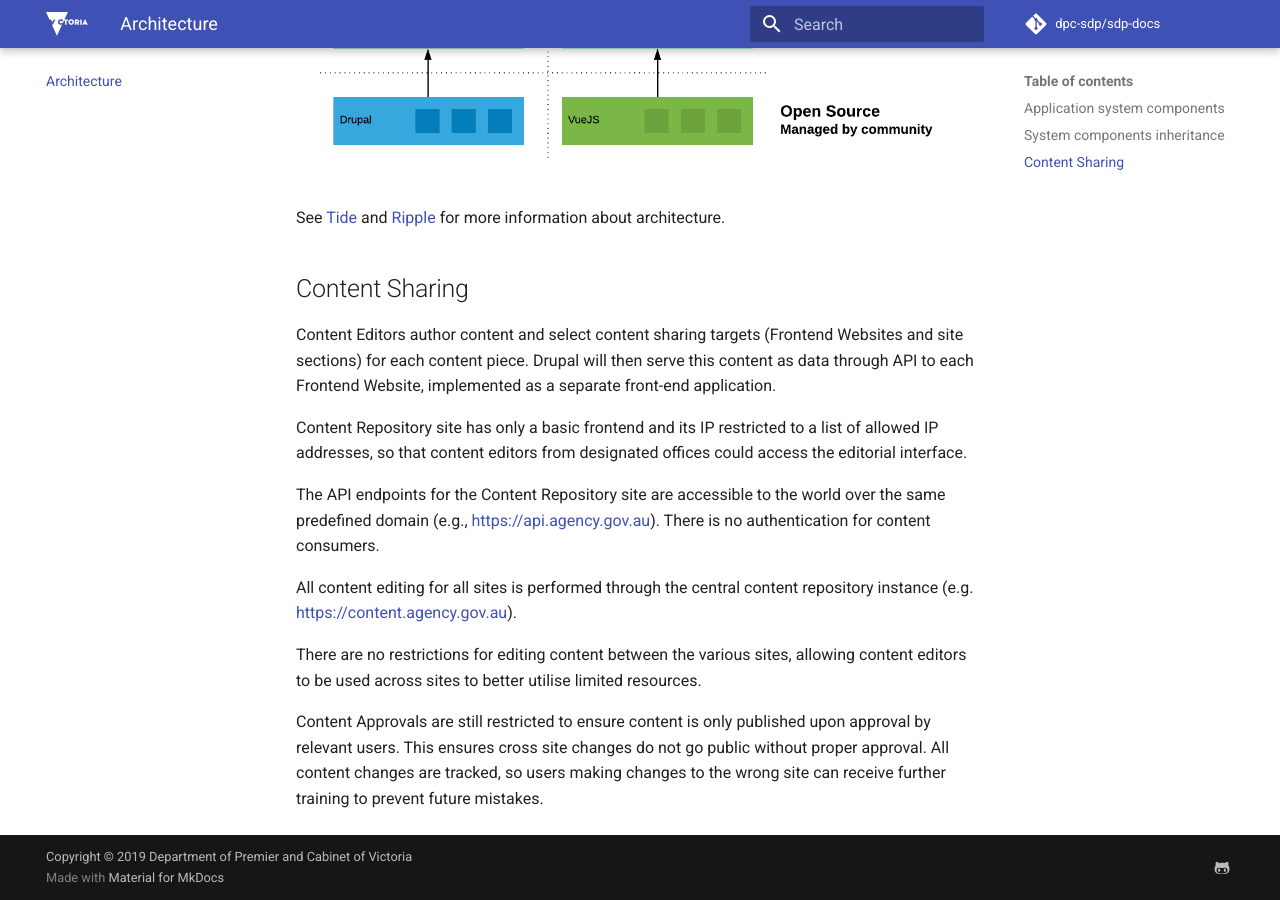
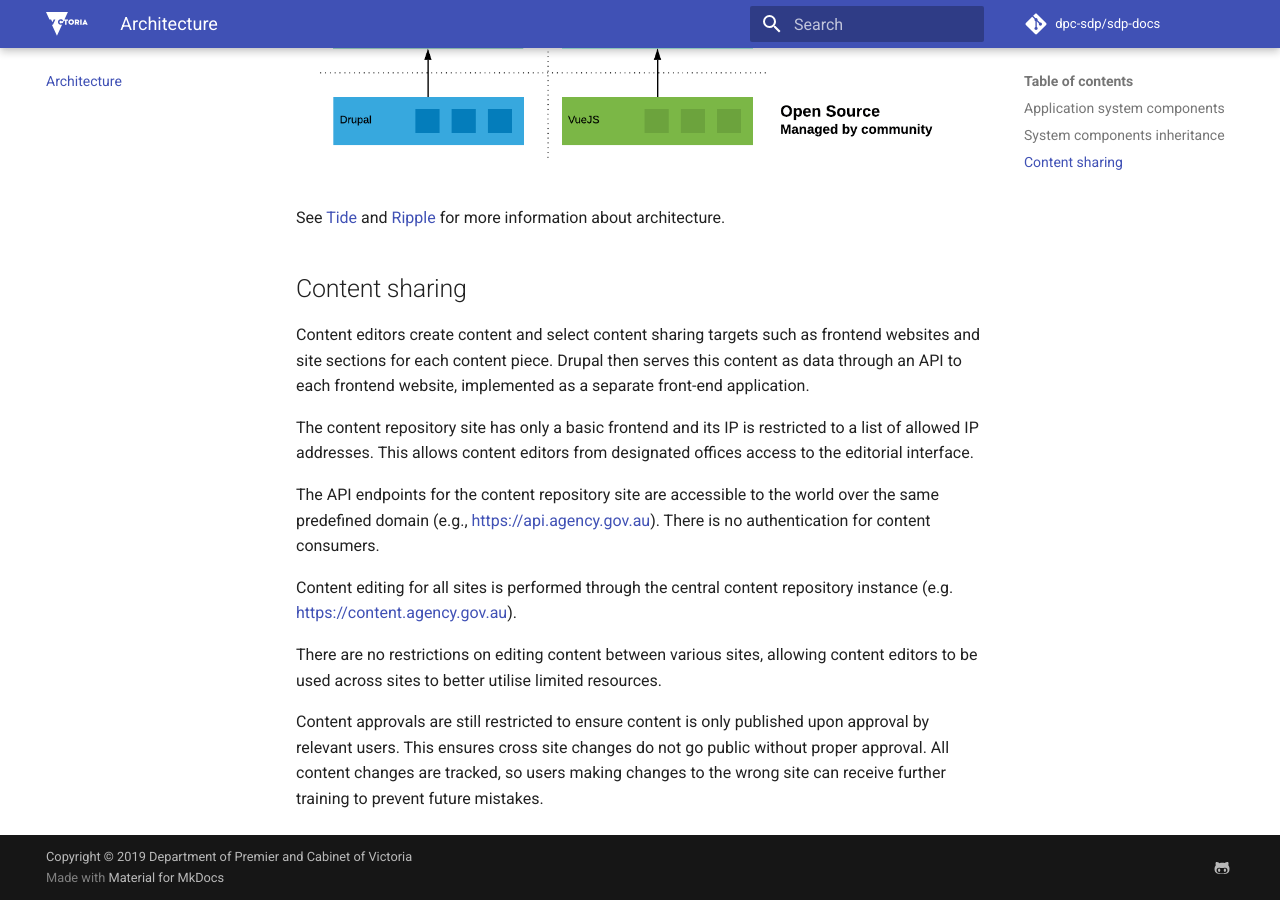
Before and after one commit to dpc-sdp/sdp-docs, an MkDocs documentation site: the page built from docs/architecture.md, in a window 1280 px wide and 900 px high, scrolled down 1369 px. Built offline with MkDocs 1.6.1 and Material for MkDocs 9.7.7, drawn with Linux system fonts in a browser that asks for light colours; comment, search, counter and statistics services are not loaded.

Commit message:
Language and grammar changes
@anthony-malkoun

```diff
--- a/docs/architecture.md
+++ b/docs/architecture.md
@@ -47,29 +47,29 @@ Each of the layers is owned, supported and maintained by a distinct community:
 
 See [Tide](/tide) and [Ripple](/ripple) for more information about architecture.
 
-## Content Sharing
+## Content sharing
 
-Content Editors author content and select content sharing targets
-(Frontend Websites and site sections) for each content piece. Drupal will
-then serve this content as data through API to each Frontend Website,
+Content editors create content and select content sharing targets such as
+frontend websites and site sections for each content piece. Drupal
+then serves this content as data through an API to each frontend website,
 implemented as a separate front-end application.
 
-Content Repository site has only a basic frontend and its IP restricted to a
-list of allowed IP addresses, so that content editors from designated offices
-could access the editorial interface.
+The content repository site has only a basic frontend and its IP is restricted to a
+list of allowed IP addresses. This allows content editors from designated offices
+access to the editorial interface.
 
-The API endpoints for the Content Repository site are accessible to the world
+The API endpoints for the content repository site are accessible to the world
 over the same predefined domain (e.g., https://api.agency.gov.au). There is no
 authentication for content consumers.
 
-All content editing for all sites is performed through the central content
+Content editing for all sites is performed through the central content
 repository instance (e.g. https://content.agency.gov.au).
 
-There are no restrictions for editing content between the various sites,
+There are no restrictions on editing content between various sites,
 allowing content editors to be used across sites to better utilise limited
 resources.
 
-Content Approvals are still restricted to ensure content is only published upon
+Content approvals are still restricted to ensure content is only published upon
 approval by relevant users. This ensures cross site changes do not go public
 without proper approval. All content changes are tracked, so users making
 changes to the wrong site can receive further training to prevent future
```
